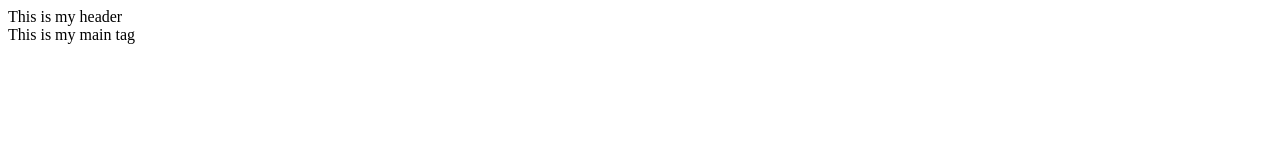
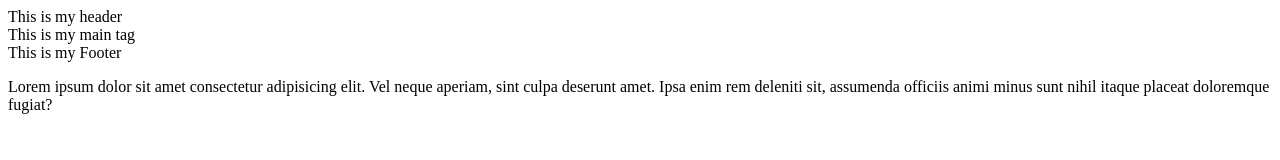
Before and after one commit to nichtmehr99/my-third-github, a plain HTML site: page index.html in a window 1280 px wide. Drawn offline with Linux system fonts and the light colour scheme.

Commit message:
yes i have made it

```diff
--- a/index.html
+++ b/index.html
@@ -8,6 +8,7 @@
 <body>
     <header>This is my header</header>
     <main>This is my main tag</main>
-    <footer></footer>
+    <footer>This is my Footer</footer>
+    <p>Lorem ipsum dolor sit amet consectetur adipisicing elit. Vel neque aperiam, sint culpa deserunt amet. Ipsa enim rem deleniti sit, assumenda officiis animi minus sunt nihil itaque placeat doloremque fugiat?</p>
 </body>
 </html>
```
